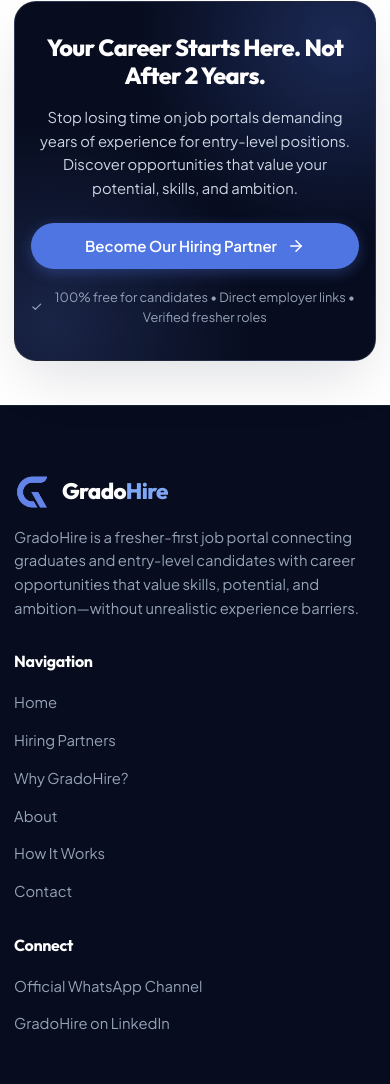
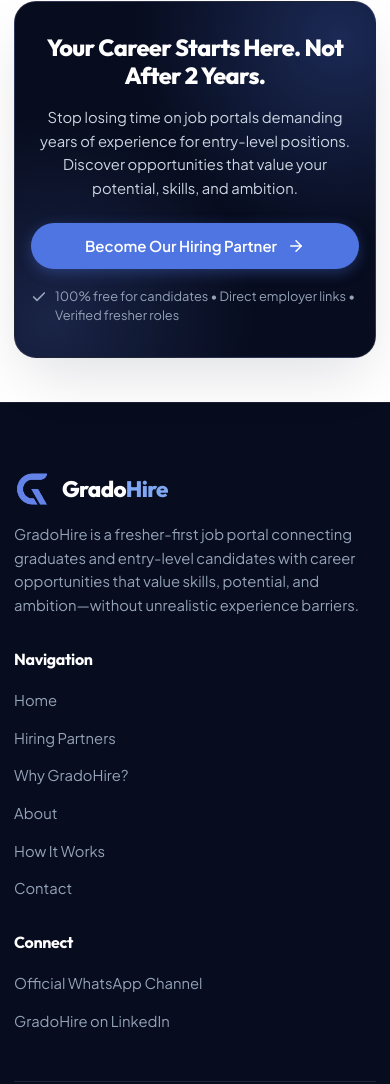
Before and after one commit to Charancode1/gradojobs, a website built with Vite: page index.html in a window 390 px wide. Shown: the part 7769-8853 px from the top of the page. Built offline with nearby package versions, Linux system fonts and the light colour scheme.

Commit message:
alignment CTA card

```diff
--- a/css/style.css
+++ b/css/style.css
@@ -1918,6 +1918,10 @@ h1, h2, h3, h4, h5, h6 {
   gap: 8px;
 }
 
+.cta-trust-note svg {
+  flex-shrink: 0;
+}
+
 /* --------------------------------------------------------------------------
    13. Footer
    -------------------------------------------------------------------------- */
@@ -2502,6 +2506,32 @@ h1, h2, h3, h4, h5, h6 {
     align-items: flex-start;
     gap: 8px;
   }
+
+  .cta-trust-note {
+    font-size: 0.85rem;
+    display: inline-flex;
+    align-items: flex-start;
+    align-self: center;
+    justify-content: center;
+    gap: 8px;
+    width: fit-content;
+    max-width: 100%;
+    margin-left: auto;
+    margin-right: auto;
+    text-align: left;
+    line-height: 1.5;
+  }
+
+  .cta-trust-note svg {
+    flex-shrink: 0;
+    margin-top: 2px;
+  }
+
+  .cta-trust-note span {
+    min-width: 0;
+    text-align: left;
+    line-height: 1.5;
+  }
 }
 
 @media (max-width: 480px) {
@@ -2839,8 +2869,28 @@ h1, h2, h3, h4, h5, h6 {
 
   .cta-trust-note {
     font-size: 0.8rem;
+    display: inline-flex;
+    align-items: flex-start;
+    align-self: center;
     justify-content: center;
-    text-align: center;
+    gap: 8px;
+    width: fit-content;
+    max-width: 100%;
+    margin-left: auto;
+    margin-right: auto;
+    text-align: left;
+    line-height: 1.5;
+  }
+
+  .cta-trust-note svg {
+    flex-shrink: 0;
+    margin-top: 2px;
+  }
+
+  .cta-trust-note span {
+    min-width: 0;
+    text-align: left;
+    line-height: 1.5;
   }
 }
 
@@ -3040,4 +3090,15 @@ h1, h2, h3, h4, h5, h6 {
   .cta-banner {
     padding: 26px 12px;
   }
-}
+
+  .cta-trust-note {
+    font-size: 0.775rem;
+    gap: 7px;
+  }
+
+  .cta-trust-note svg {
+    width: 14px;
+    height: 14px;
+    margin-top: 2px;
+  }
+}
```
